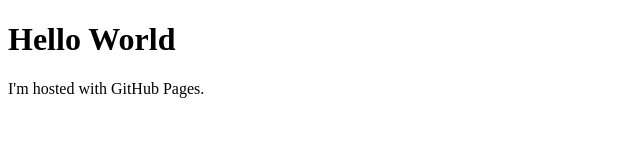
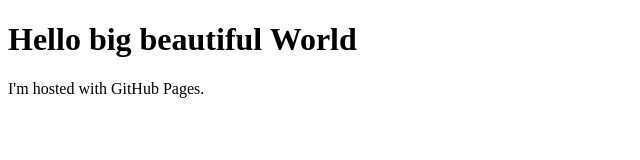
Before and after one commit to AishaSKhan/first.github.io, a plain HTML site: page index.html in a window 1280 px wide. Shown: the whole page, without its empty margins (0-640 px from the left). Drawn offline with Linux system fonts and the light colour scheme.

Commit message:
I changed the words

```diff
--- a/index.html
+++ b/index.html
@@ -1,7 +1,7 @@
 <!DOCTYPE html>
 <html>
 	<body>
-		<h1>Hello World</h1>
+		<h1>Hello big beautiful World</h1>
 		<p>I'm hosted with GitHub Pages.</p>
 	</body>
 </html>
```
